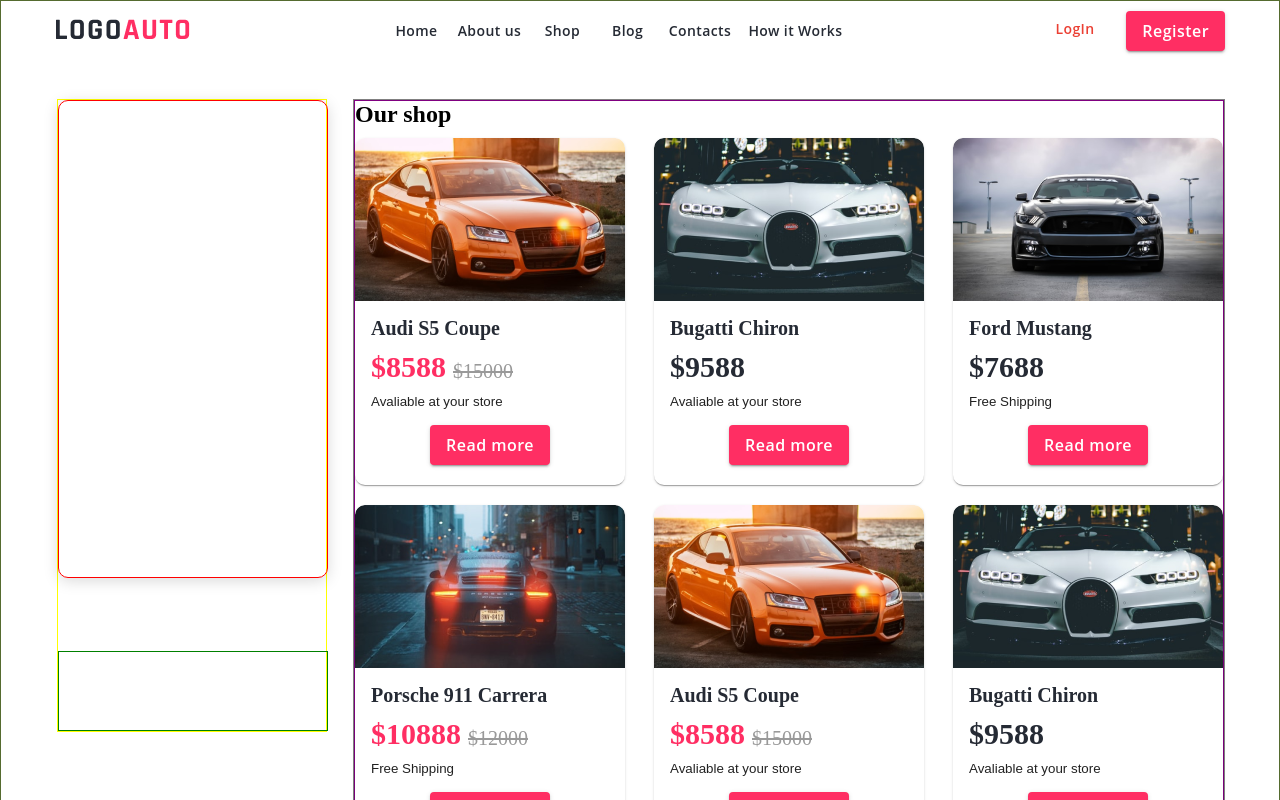
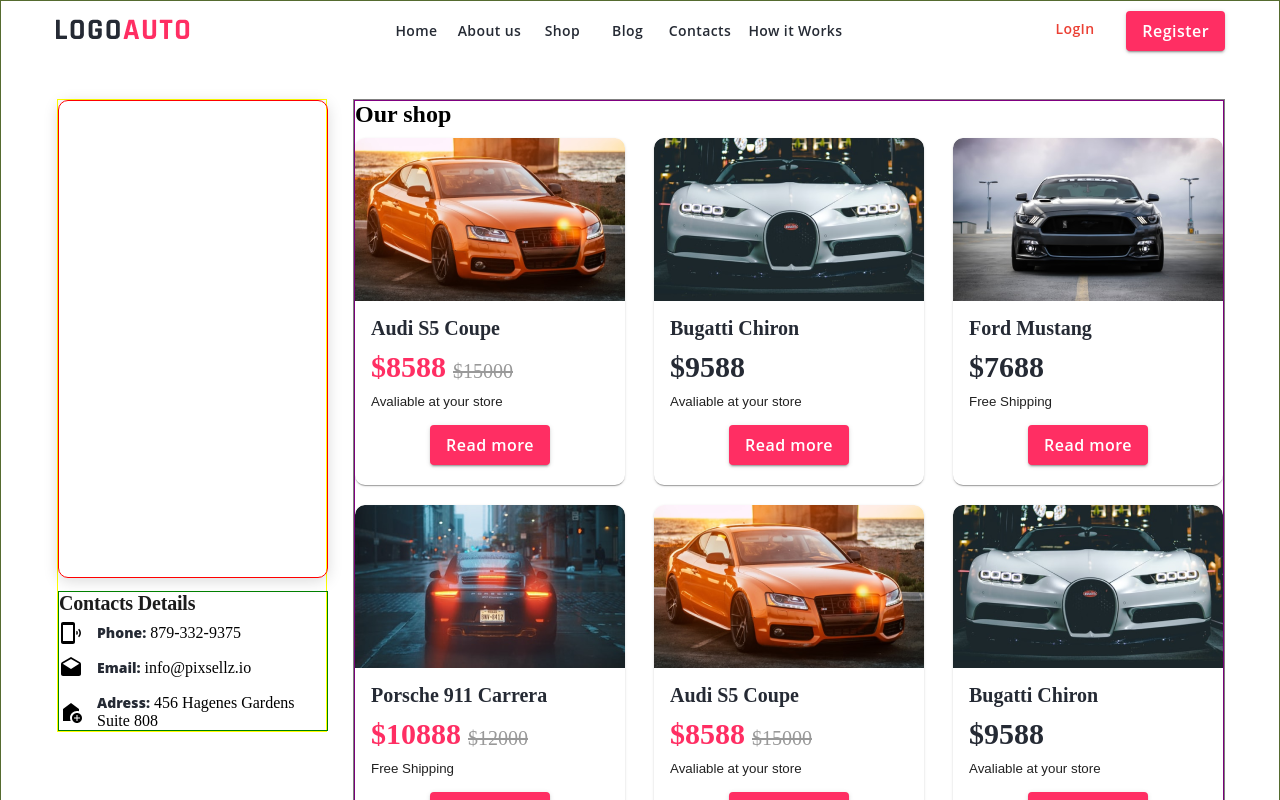
Before and after one commit to dankoBo/CarShop, a React (Vite) app: page /shop in a window 1280 px wide. Shown: the top 800 px of the page. Built offline with nearby package versions, Linux system fonts and the light colour scheme.

Commit message:
add contacts info

```diff
--- /dev/null
+++ b/src/components/pagination/PaginationStyled.jsx
@@ -0,0 +1 @@
+import styled from 'styled-components'
--- a/src/layouts/shopPage/contacts/Contacts.jsx
+++ b/src/layouts/shopPage/contacts/Contacts.jsx
@@ -1,9 +1,30 @@
-import ContactsWrapper from './ContactsStyled'
+import { ContactsWrapper, TitleStyled, ContactContainerStyled, ContactInfoStyled, ContactWordStyled } from './ContactsStyled'
+import PhonelinkRingIcon from '@mui/icons-material/PhonelinkRing';
+import DraftsIcon from '@mui/icons-material/Drafts';
+import AddHomeIcon from '@mui/icons-material/AddHome';
 
 function Contacts() {
 	return (
 		<ContactsWrapper>
-
+			<TitleStyled>Contacts Details</TitleStyled>
+			<ContactContainerStyled>
+				<PhonelinkRingIcon />
+				<ContactInfoStyled>
+					<ContactWordStyled>Phone:</ContactWordStyled> 879-332-9375
+				</ContactInfoStyled>
+			</ContactContainerStyled>
+			<ContactContainerStyled>
+				<DraftsIcon />
+				<ContactInfoStyled>
+					<ContactWordStyled>Email:</ContactWordStyled> info@pixsellz.io
+				</ContactInfoStyled>
+			</ContactContainerStyled>
+			<ContactContainerStyled>
+				<AddHomeIcon />
+				<ContactInfoStyled>
+					<ContactWordStyled>Adress:</ContactWordStyled> 456 Hagenes Gardens Suite 808
+				</ContactInfoStyled>
+			</ContactContainerStyled>
 		</ContactsWrapper>
 	);
 }
--- a/src/layouts/shopPage/contacts/ContactsStyled.jsx
+++ b/src/layouts/shopPage/contacts/ContactsStyled.jsx
@@ -2,9 +2,37 @@
 
 const ContactsWrapper = styled.div`
 	width: 270px;
-	height: 80px;
+	height: 140px;
 
 	border: 1px solid green;
 `
 
-export default ContactsWrapper
+const TitleStyled = styled.h2`
+	color: #1C1C1C;
+	font-family: Rajdhani;
+	font-size: 20px;
+	font-style: normal;
+	font-weight: 700;
+	letter-spacing: -0.2px;
+`
+
+const ContactContainerStyled = styled.div`
+	display: flex;
+	justify-content: space-between;
+	align-items: center;
+`
+
+const ContactInfoStyled = styled.p`
+	width: 230px;
+	margin: 8px 0;
+`
+
+const ContactWordStyled = styled.span`
+	color: #252A34;
+	font-family: Open Sans;
+	font-size: 14px;
+	font-style: normal;
+	font-weight: 900;
+`
+
+export { ContactsWrapper, TitleStyled, ContactContainerStyled, ContactInfoStyled, ContactWordStyled }
```
Also changed, not shown: src/components/pagination/Pagination.jsx (added, +9 -0 lines).
